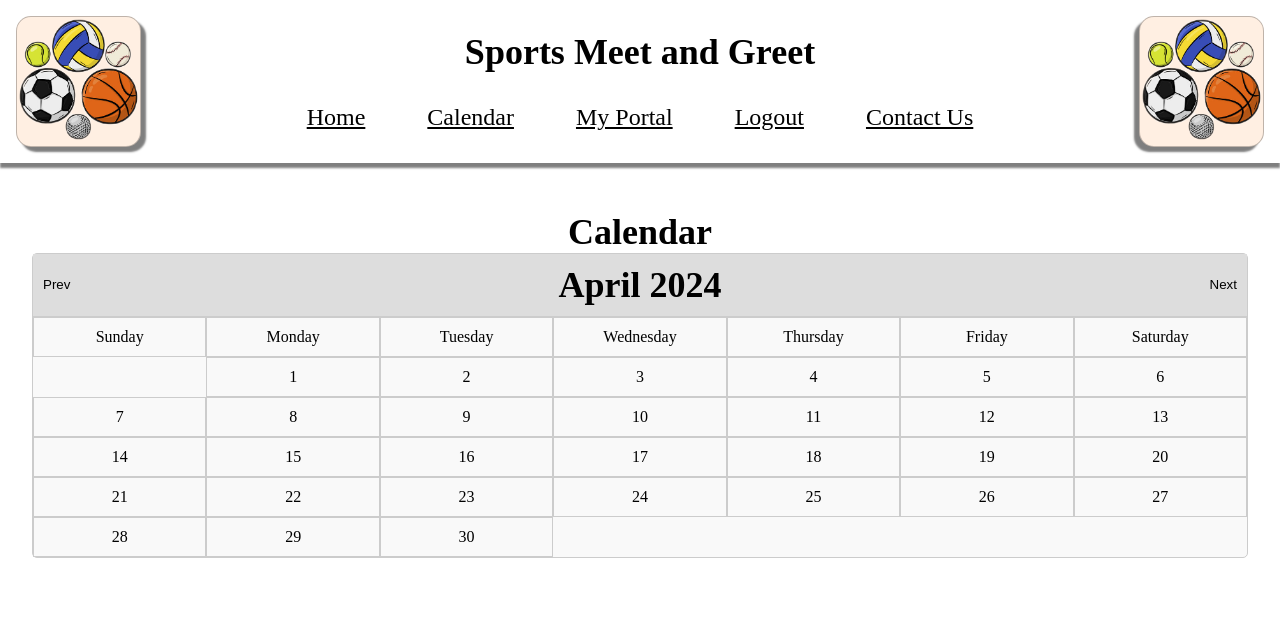
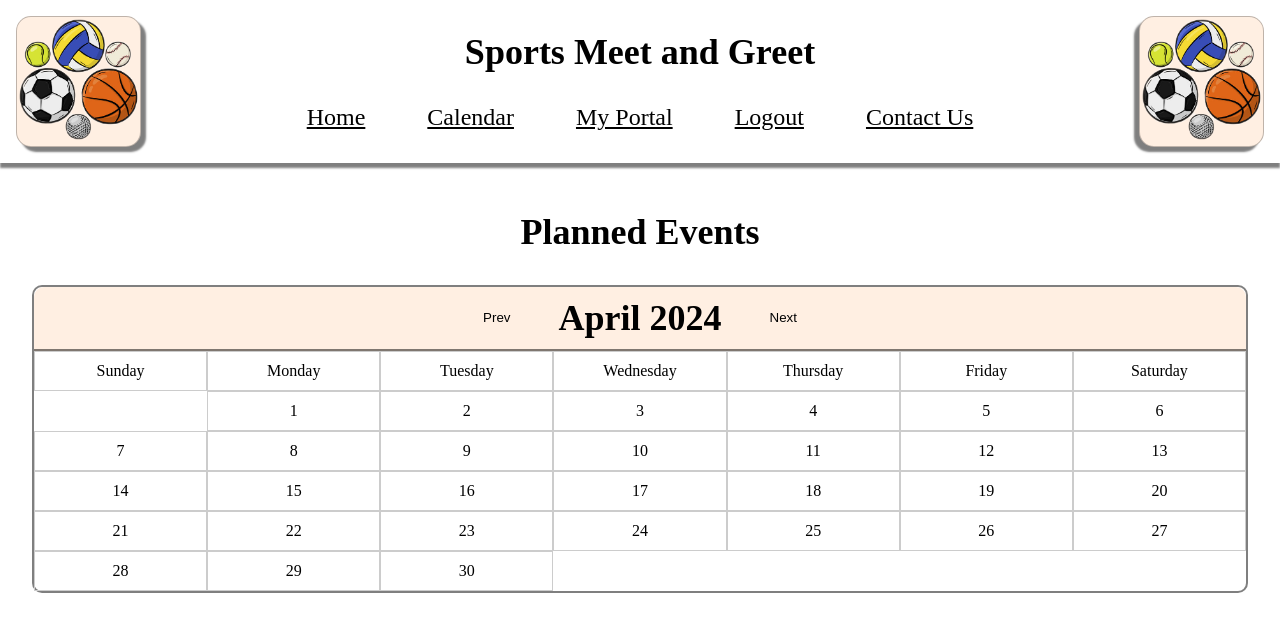
Before and after one commit to jk377y/sports_meetup, a React (Vite) app: page /calendar in a window 1280 px wide. Shown: the top 632 px of the page. Built offline with nearby package versions, Linux system fonts and the light colour scheme.

Commit message:
edits to calendar functionality

```diff
--- a/src/pages/calendar/Calendar.css
+++ b/src/pages/calendar/Calendar.css
@@ -6,21 +6,24 @@
 
 .title {
 	text-align: center;
+    margin-bottom: 2rem;
 }
 
 .calendar {
-	border: 1px solid #ccc;
-	border-radius: 5px;
-	background-color: #f9f9f9;
+	border: 2px solid var(--clr-border-secondary);
+	border-radius: 10px;
+	background-color: var(--clr-bg-primary);
 }
 
 .calendar-header {
-	display: flex;
-	justify-content: space-between;
+    border-radius: 10px 10px 0 0;
+    display: flex;
+    justify-content: center;
 	align-items: center;
 	padding: 10px;
-	background-color: #ddd;
-	border-bottom: 1px solid #ccc;
+    gap: 3rem;
+	background-color: var(--clr-bg-secondary);
+	border-bottom: 2px solid var(--clr-border-secondary);
 }
 
 .calendar-header h1 {
--- a/src/pages/calendar/Calendar.jsx
+++ b/src/pages/calendar/Calendar.jsx
@@ -63,7 +63,7 @@ const Calendar = () => {
 
     return (
         <div className="calendar-container">
-            <h1 className="title" >Calendar</h1>
+            <h1 className="title" >Planned Events</h1>
             {renderCalendar()}
         </div>
     );
```
